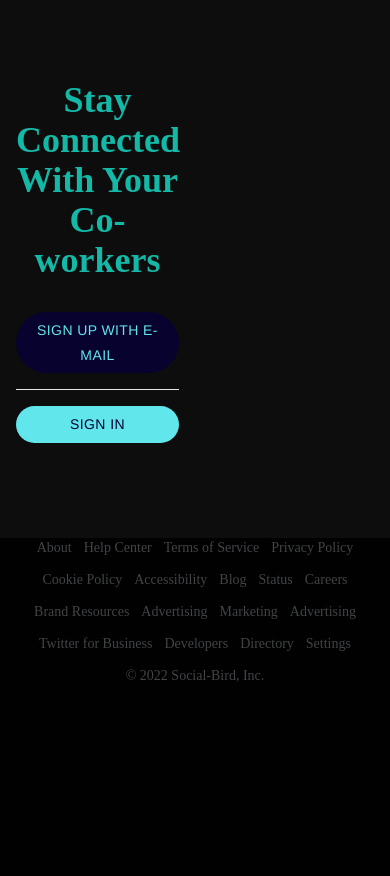
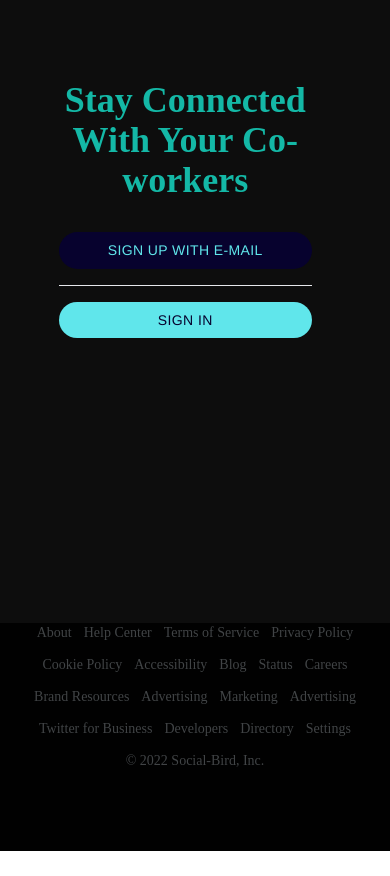
Before and after one commit to sahitm/Remoter-Social-Media, a React (Vite) app: page / in a window 390 px wide. After the commit the page ends 851 px from the top, so only its background shows below. Built offline with nearby package versions, Linux system fonts and the light colour scheme.

Commit message:
style -- responsive for small devices

```diff
--- a/src/Authentication/LandingPage.css
+++ b/src/Authentication/LandingPage.css
@@ -12,9 +12,12 @@
 
     .auth{
         height: 60vh !important;
+        width: 65vw;
+        margin-left: 15vw !important;
     }
     .footer{
-        height: 40vh !important;
+        margin-top: 10vh ;
+        height: 27vh !important;
     }
 }
 
--- a/src/Dasboard/D-components/Post.css
+++ b/src/Dasboard/D-components/Post.css
@@ -40,7 +40,7 @@
 
     .post--avatar{
         margin-top: 1rem;
-        margin-left: 0rem;
+        margin-left: 1rem;
     }
 
 
--- a/src/Dasboard/D-components/Sidebar.css
+++ b/src/Dasboard/D-components/Sidebar.css
@@ -39,6 +39,7 @@
     .Sidebar{
         max-width: 90px;
         height: 100%;
+        margin: 0rem ;
     }
 
     .Sidebar > *{
--- a/src/Dasboard/D-components/TweetTab.css
+++ b/src/Dasboard/D-components/TweetTab.css
@@ -1,6 +1,7 @@
 .TweetTab{
     margin-top: 2rem;
     border-bottom: 1px solid gray;
+    margin-left: 1rem;
 }
 
 .pictureInput > *{
@@ -55,5 +56,4 @@
     }
 
 
-
 }
--- a/src/Dasboard/D-components/TweetTab.jsx
+++ b/src/Dasboard/D-components/TweetTab.jsx
@@ -55,7 +55,7 @@ function TweetTab() {
 
   return (
     <div className='TweetTab'>
-        <Avatar />
+        <Avatar id='avatar'/>
         <div className='pictureInput'>
             <input className='tweetInput' id='myForm' placeholder="What's Happening" onChange={(event) => SetTwtData(event.target.value)}/>
             <hr></hr>
```
